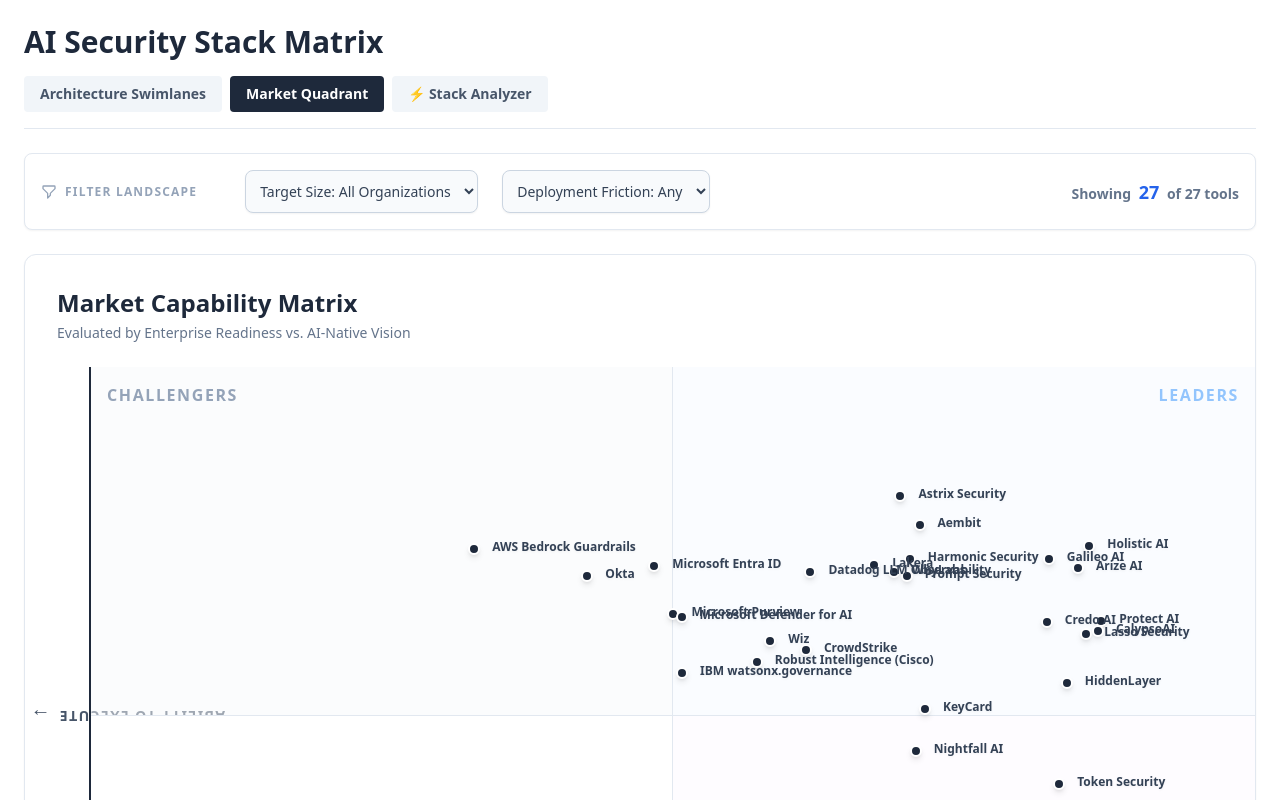
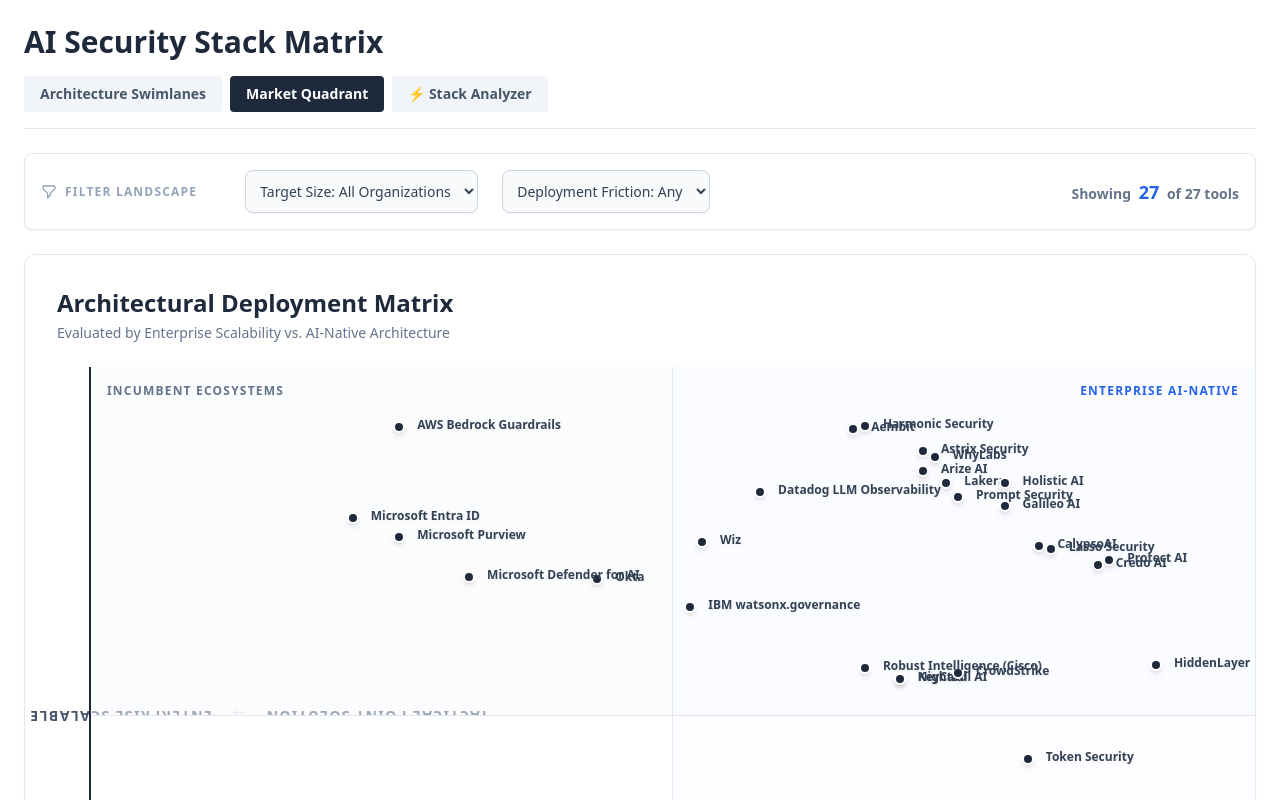
Before and after one commit to stacksolutions-com/ai-security-stack-matrix, a React (Vite) app: page / in a window 1280 px wide. Both pictures are taken after a click on the button "Market Quadrant". Shown: the top 800 px of the page. Built offline with nearby package versions, Linux system fonts and the light colour scheme.

Commit message:
Update matrix axes and scatter logic

```diff
--- a/src/components/QuadrantView.jsx
+++ b/src/components/QuadrantView.jsx
@@ -2,39 +2,63 @@
 
 export default function QuadrantView({ data }) {
   const plotData = useMemo(() => {
-    return data.map(v => {
-      let execScore = 30;
-      if (v['Target Size']?.includes('Enterprise')) execScore += 25;
+    return data.map((v, i) => {
+      // X-Axis: Legacy Architecture vs Purpose-Built AI-Native
+      let visionScore = 50;
+      if (v['Category'] === 'AI-Native Startup') visionScore = 75 + (i % 20);
+      if (v['Category'] === 'Platform Security') visionScore = 50 + (i % 15);
+      if (v['Category'] === 'Big Platform') visionScore = 20 + (i % 25);
+
+      if (v['Maturity Phase'] === 'Run') visionScore += 10;
+      if (v['Maturity Phase'] === 'Crawl') visionScore -= 10;
+
+      // Y-Axis: Tactical Point Solution vs Enterprise Scalable
+      let execScore = 40;
+      if (v['Target Size']?.includes('Enterprise')) execScore += 30;
+      if (v['Target Size'] === 'SMB') execScore -= 20;
+
       if (v['Deployment Friction'] === 'Low') execScore += 15;
-      if (v['Deployment Friction'] === 'Medium') execScore += 5;
+      if (v['Deployment Friction'] === 'High') execScore -= 10;
+
       const avgCap = (parseInt(v['Identity Score'])||0 + parseInt(v['Data Score'])||0 + parseInt(v['Runtime Score'])||0 + parseInt(v['Governance Score'])||0) / 4;
-      execScore += (avgCap * 0.4);
+      execScore += (avgCap * 0.2);
 
-      let visionScore = 30;
-      if (v['Category'] === 'AI-Native Startup') visionScore += 40;
-      if (v['Category'] === 'Platform Security') visionScore += 15;
-      if (v['Category'] === 'Big Platform') visionScore += 5;
-      if (v['Maturity Phase'] === 'Walk' || v['Maturity Phase'] === 'Run') visionScore += 15;
+      const jitterX = ((v.Vendor.length * 3) % 12) - 6;
+      const jitterY = ((i * 7) % 12) - 6;
 
-      const jitterX = (Math.random() - 0.5) * 5;
-      const jitterY = (Math.random() - 0.5) * 5;
-
-      return { ...v, x: Math.min(Math.max(visionScore + jitterX, 5), 95), y: Math.min(Math.max(execScore + jitterY, 5), 95) };
+      return {
+        ...v,
+        x: Math.min(Math.max(visionScore + jitterX, 8), 92),
+        y: Math.min(Math.max(execScore + jitterY, 8), 92)
+      };
     });
   }, [data]);
 
   return (
     <div className="bg-white rounded-xl shadow-sm border border-slate-200 p-8">
-      <div className="mb-6"><h3 className="text-2xl font-bold text-slate-800">Market Capability Matrix</h3><p className="text-slate-500 text-sm mt-1">Evaluated by Enterprise Readiness vs. AI-Native Vision</p></div>
+      <div className="mb-6">
+        <h3 className="text-2xl font-bold text-slate-800">Architectural Deployment Matrix</h3>
+        <p className="text-slate-500 text-sm mt-1">Evaluated by Enterprise Scalability vs. AI-Native Architecture</p>
+      </div>
       <div className="relative w-full aspect-[4/3] max-h-[700px] border-l-2 border-b-2 border-slate-800 bg-white ml-8 mb-8">
-        <div className="absolute -bottom-10 left-1/2 -translate-x-1/2 font-bold text-slate-600 tracking-widest uppercase text-sm flex items-center">Completeness of AI Vision <span className="ml-2 text-xl">→</span></div>
-        <div className="absolute top-1/2 -left-12 -translate-y-1/2 -rotate-90 font-bold text-slate-600 tracking-widest uppercase text-sm flex items-center origin-center whitespace-nowrap">Ability to Execute <span className="ml-2 text-xl">→</span></div>
+
+        {/* Updated Axes */}
+        <div className="absolute -bottom-10 left-1/2 -translate-x-1/2 font-bold text-slate-600 tracking-widest uppercase text-sm flex items-center">
+          Legacy Architecture <span className="mx-4 text-xl text-slate-300">→</span> Purpose-Built AI-Native
+        </div>
+        <div className="absolute top-1/2 -left-12 -translate-y-1/2 -rotate-90 font-bold text-slate-600 tracking-widest uppercase text-sm flex items-center origin-center whitespace-nowrap">
+          Tactical Point Solution <span className="mx-4 text-xl text-slate-300">→</span> Enterprise Scalable
+        </div>
+
+        {/* Updated Quadrant Labels */}
         <div className="absolute inset-0 grid grid-cols-2 grid-rows-2">
-          <div className="border-r border-b border-slate-200 bg-slate-50/50 relative"><span className="absolute top-4 left-4 text-slate-400 font-bold uppercase tracking-widest">Challengers</span></div>
-          <div className="border-b border-slate-200 bg-blue-50/30 relative"><span className="absolute top-4 right-4 text-blue-300 font-bold uppercase tracking-widest">Leaders</span></div>
-          <div className="border-r border-slate-200 bg-white relative"><span className="absolute bottom-4 left-4 text-slate-300 font-bold uppercase tracking-widest">Niche Players</span></div>
-          <div className="bg-purple-50/30 relative"><span className="absolute bottom-4 right-4 text-purple-300 font-bold uppercase tracking-widest">Visionaries</span></div>
+          <div className="border-r border-b border-slate-200 bg-slate-50/50 relative"><span className="absolute top-4 left-4 text-slate-500 font-bold uppercase tracking-widest text-xs">Incumbent Ecosystems</span></div>
+          <div className="border-b border-slate-200 bg-blue-50/30 relative"><span className="absolute top-4 right-4 text-blue-600 font-bold uppercase tracking-widest text-xs">Enterprise AI-Native</span></div>
+          <div className="border-r border-slate-200 bg-white relative"><span className="absolute bottom-4 left-4 text-slate-300 font-bold uppercase tracking-widest text-xs">Peripheral Controls</span></div>
+          <div className="bg-purple-50/30 relative"><span className="absolute bottom-4 right-4 text-purple-500 font-bold uppercase tracking-widest text-xs">Emerging AI Startups</span></div>
         </div>
+
+        {/* Data Points */}
         {plotData.map((v, i) => (
           <div key={i} className={`absolute transition-all duration-500 ${v.isDimmed ? 'opacity-15 grayscale pointer-events-none z-0' : 'group cursor-pointer z-10 hover:z-50'}`} style={{ left: `${v.x}%`, bottom: `${v.y}%` }}>
             <div className={`absolute -translate-x-1/2 -translate-y-1/2 w-3 h-3 rounded-full border-2 border-white shadow-md transition-colors ${v.isDimmed ? 'bg-slate-400' : 'bg-slate-800 group-hover:bg-blue-600'}`}></div>
```
